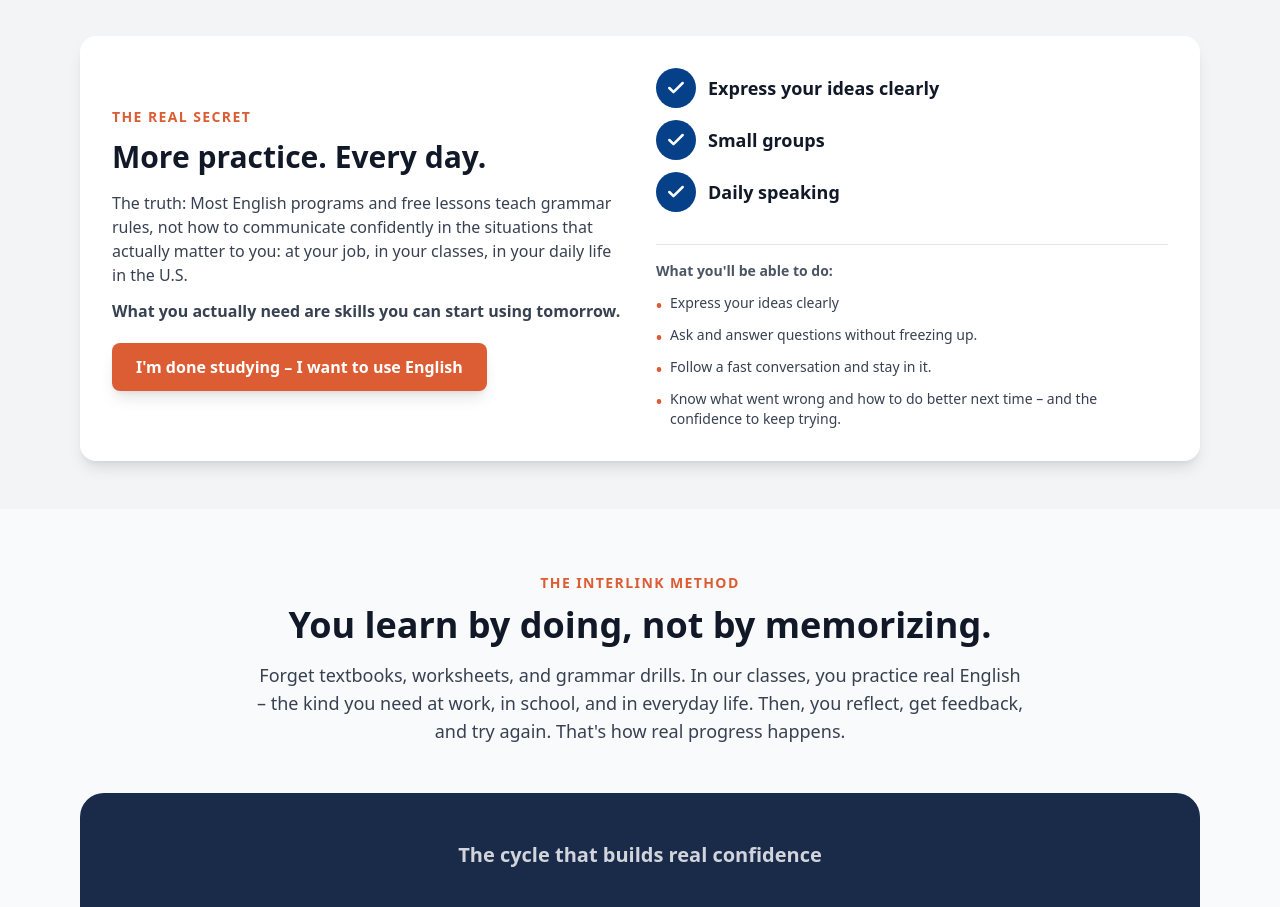
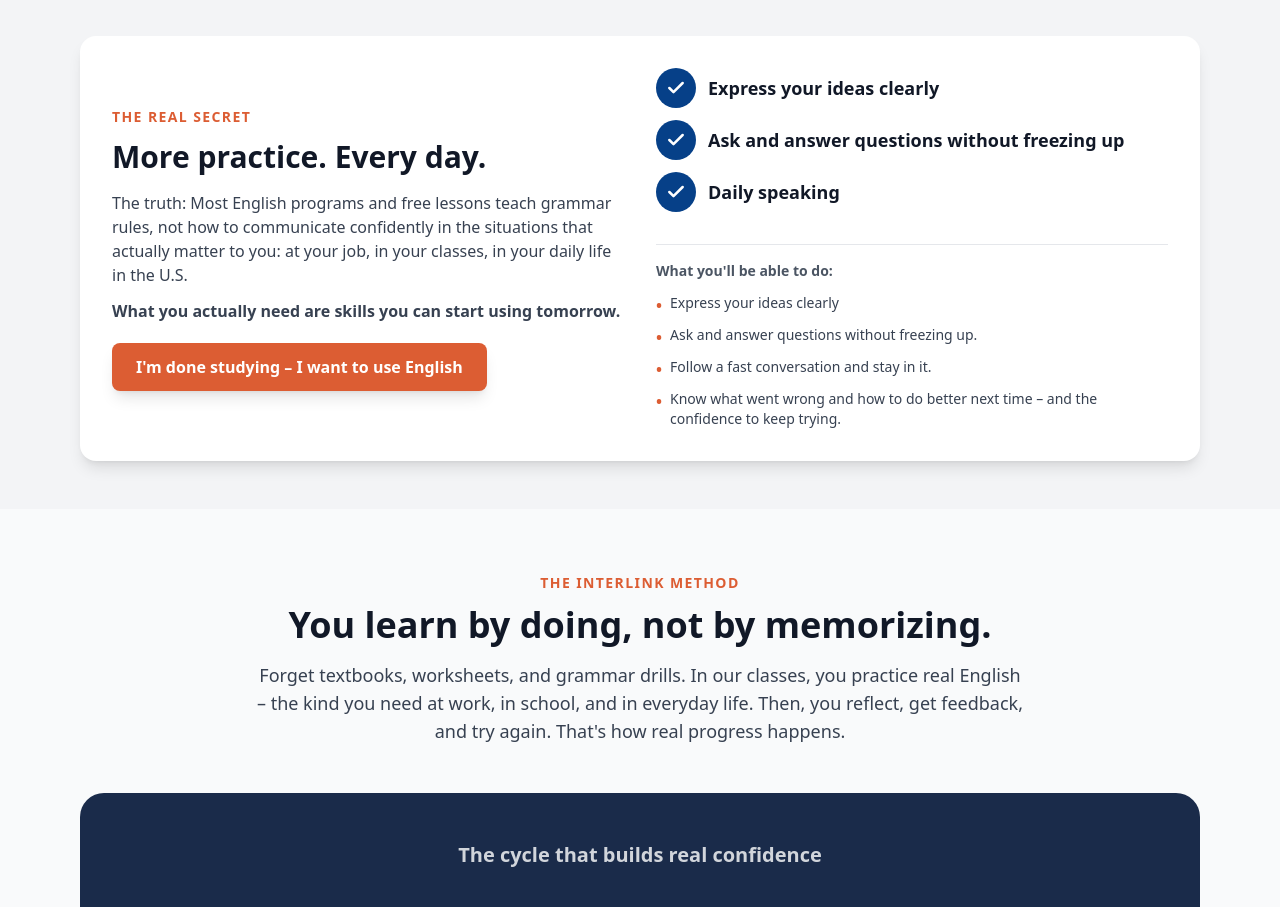
Before and after one commit to Qwixo/Qwixo-apply.INTERLINK.edu-12.3.2026, a React (Vite) app: page /greensboro in a window 1280 px wide. Shown: the part 1400-2307 px from the top of the page. Built offline with nearby package versions, Linux system fonts and the light colour scheme.

Commit message:
Updated GreensboroPage.tsx

```diff
--- a/src/pages/GreensboroPage.tsx
+++ b/src/pages/GreensboroPage.tsx
@@ -315,7 +315,7 @@
                     <div className="w-10 h-10 rounded-full bg-[#064088] flex items-center justify-center flex-shrink-0">
                       <Check className="w-5 h-5 text-white" strokeWidth={3} />
                     </div>
-                    <p className="text-lg font-semibold text-gray-900">Small groups</p>
+                    <p className="text-lg font-semibold text-gray-900">Ask and answer questions without freezing up</p>
                   </div>
 
                   <div className="flex items-center gap-3">
```
